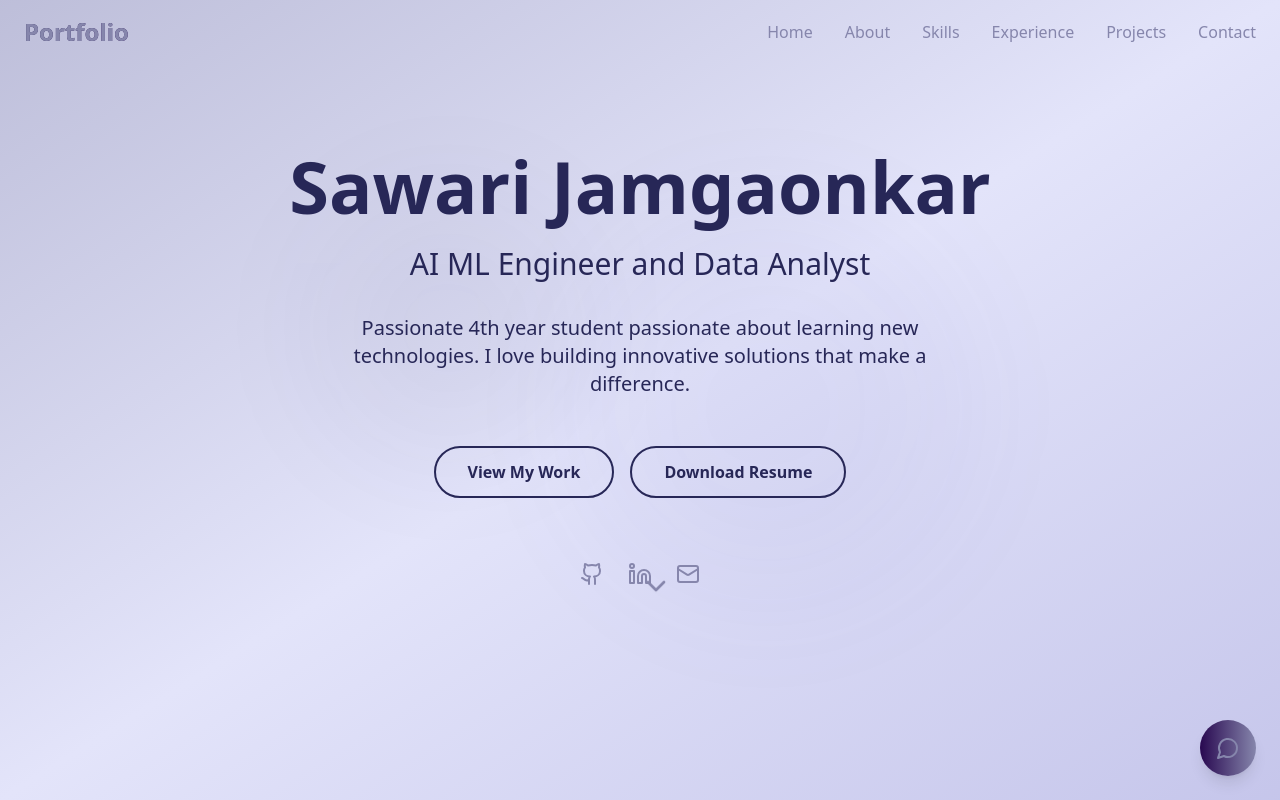
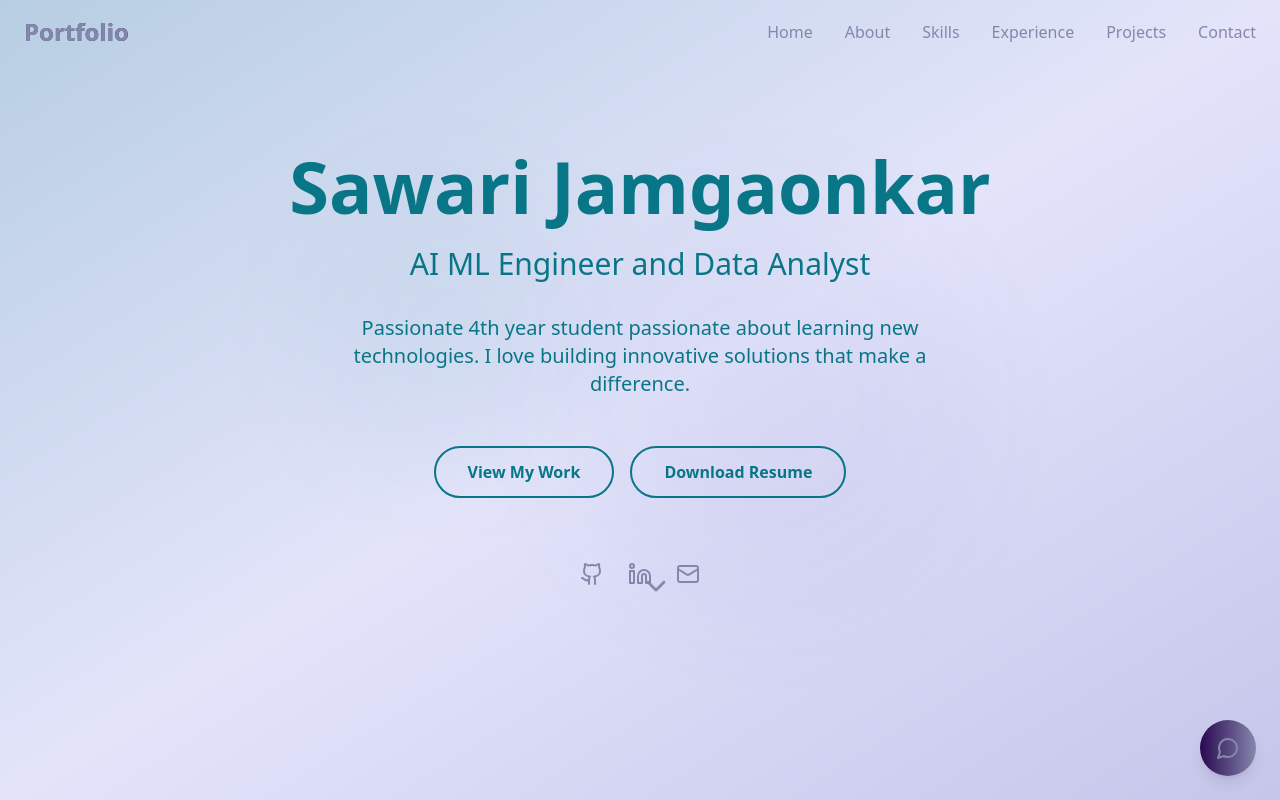
Before and after one commit to Sawarijamgaonkar/My_portfolio, a React (Vite) app: page / in a window 1280 px wide. Shown: the top 800 px of the page. Built offline with nearby package versions, Linux system fonts and the light colour scheme.

Commit message:
Update tailwind.config.js

```diff
--- a/tailwind.config.js
+++ b/tailwind.config.js
@@ -3,7 +3,7 @@ export default {
   content: ['./index.html', './src/**/*.{js,ts,jsx,tsx}'],
   theme: {
     colors: {
-      pink: '#272757',
+      pink: '#097687',
       purple: '#8686AC',
       blue: '#5050a9ff',
       green: '#0F0E47',
```
